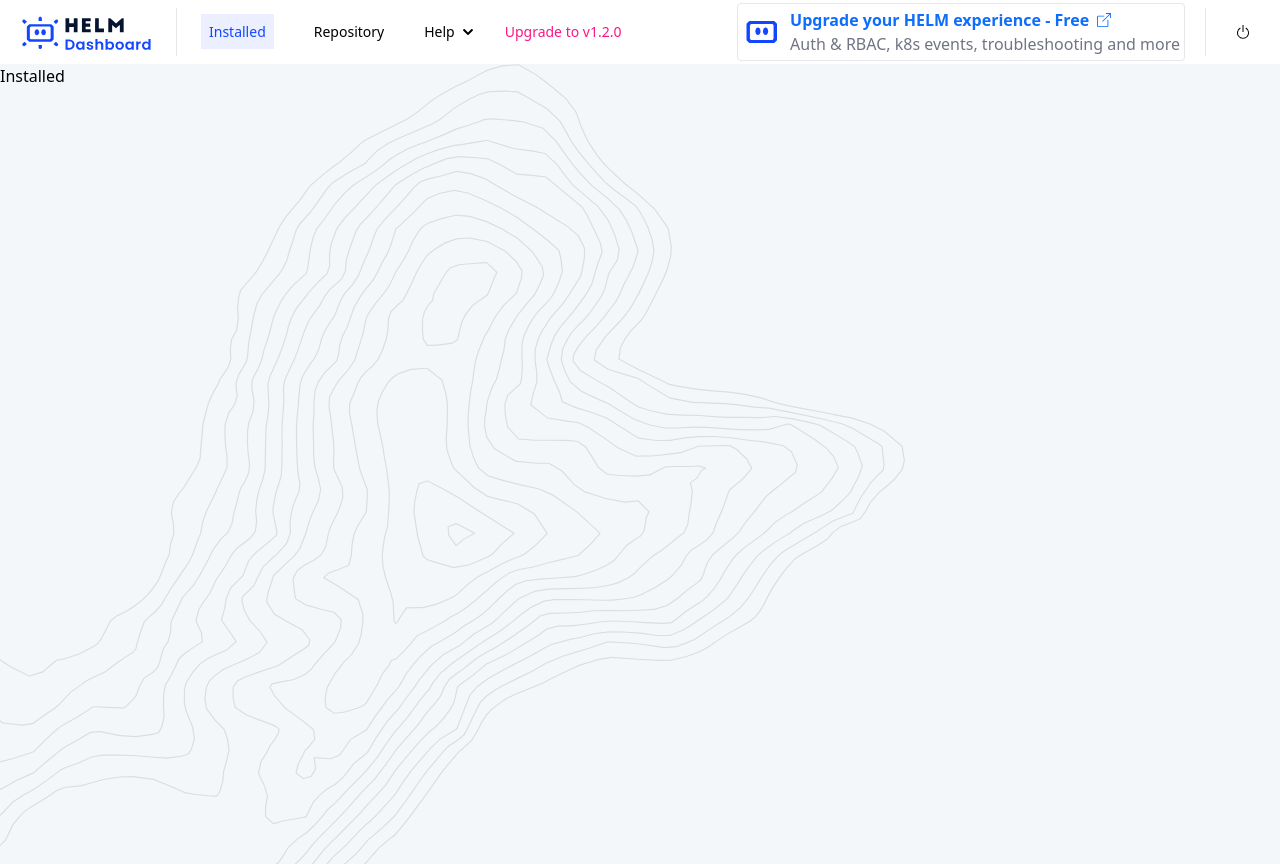
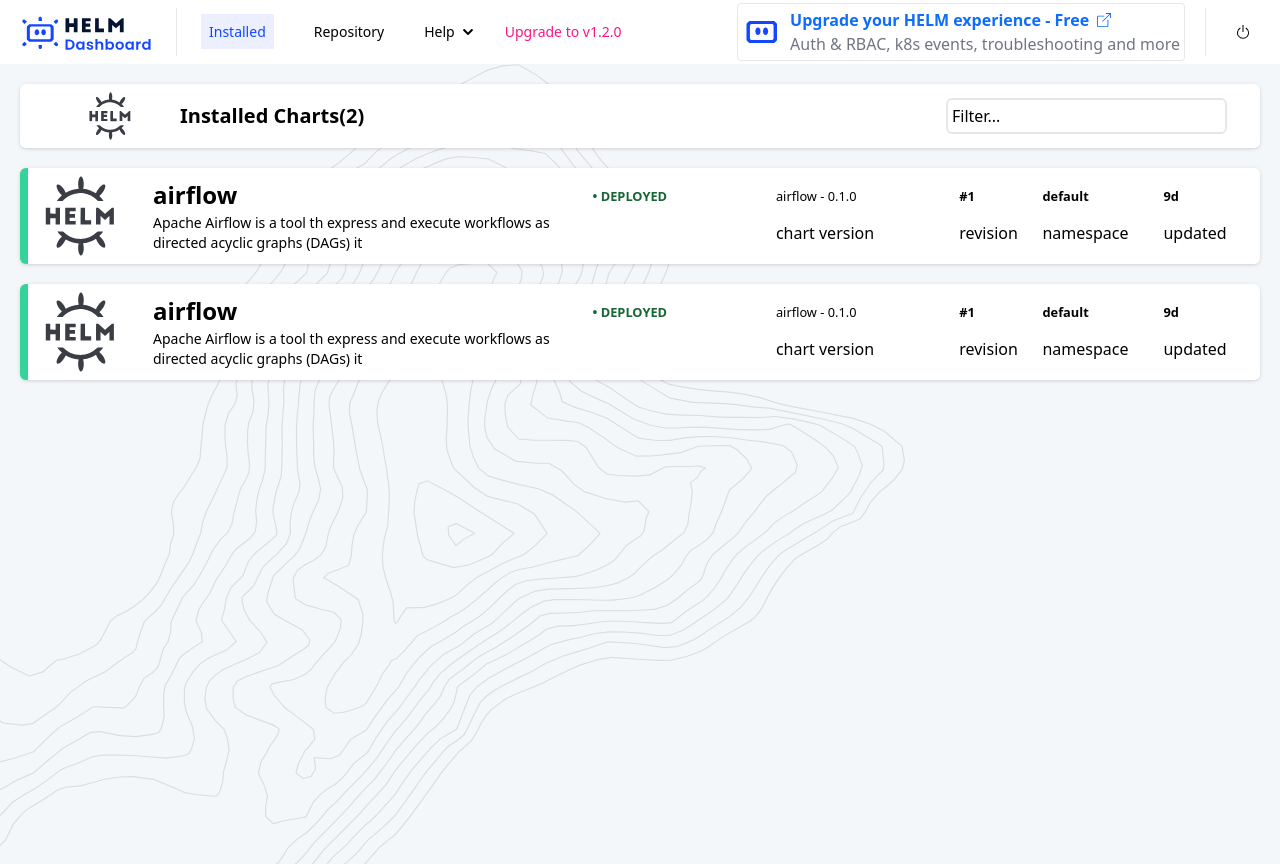
Before and after one commit to komodorio/helm-dashboard, a React (Vite) app in the folder dashboard/: page / in a window 1280 px wide. Built offline with nearby package versions, Linux system fonts and the light colour scheme.

Commit message:
installed-page installed charts UI

```diff
--- /dev/null
+++ b/dashboard/src/components/InstalledPackagesArea.tsx/InstalledPackageCard.tsx
@@ -0,0 +1,43 @@
+import HeaderLogo from "../../assets/packges-header.svg";
+import InstalledPackage from "../../models/PackageModel";
+
+type Props = {
+    installedPackage: InstalledPackage;
+}
+
+export default function InstalledPackageCard(props: Props){
+
+    const {installedPackage} = props;
+
+    return (
+        <div
+        className="flex items-center justify-between bg-white rounded-md p-2 my-5 drop-shadow border-l-8 border-l-emerald-400"
+        >
+            <img src={HeaderLogo} alt="Helm-DashBoard" className="display-inline h-20 mx-1 mr-8"/>
+
+
+            <table className="w-11/12  border-spacing-1">
+                <thead>
+                    <tr>
+                        <td><h2 className="font-bold text-2xl p-l-2">{installedPackage.name}</h2></td>
+                        <td className=" text-green-800 font-bold w-1/6 "><small>&#8226; DEPLOYED</small></td>
+                        <td className=" w-1/6 m-2 "><small >{installedPackage.name} - {installedPackage.version}</small></td>
+                        <td className=" font-bold m-2"><small >#{installedPackage.revision}</small></td>
+                        <td className=" font-bold m-2"><small >default</small></td>
+                        <td className=" font-bold m-2"><small >{installedPackage.lastUpdated}</small></td>
+                    </tr>
+                </thead>
+                <tbody>
+                    <tr>
+                        <td className="pr-10 max-w-xs text-sm">{installedPackage.description}</td>
+                        <td></td>
+                        <td className="font-light mx-3 py-0">chart version</td>
+                        <td className="font-light mx-5 py-0">revision </td>
+                        <td className="font-light  py-0"> namespace </td>
+                        <td className="font-light  py-0"> updated</td>
+                    </tr>
+                </tbody>
+            </table>
+        </div>
+    )
+}
--- /dev/null
+++ b/dashboard/src/components/InstalledPackagesArea.tsx/InstalledPackagesHeader.tsx
@@ -0,0 +1,24 @@
+import HeaderLogo from "../../assets/packges-header.svg";
+import InstalledPackage from "../../models/PackageModel";
+
+type Props = {
+    installedPackages: InstalledPackage[];
+}
+
+export default function InstalledPackagesHeader(props: Props) {
+    const {installedPackages} = props;
+    return (
+        <div
+            className="flex items-center justify-between bg-white rounded-md p-2 drop-shadow"
+        >
+            <div className="flex items-center">
+                <img src={HeaderLogo} alt="Helm-DashBoard" className="display-inline h-12 ml-3 w-[140px] "/>
+                <h2 className="display-inline font-bold text-xl ">Installed Charts({installedPackages.length})</h2>
+            </div>
+
+            <div className="w-1/4">
+                <input className="border-2 border-inherit rounded-md p-1 placeholder:text-black w-11/12" placeholder="Filter..." type="text" />
+            </div>
+        </div>
+    )
+}
--- /dev/null
+++ b/dashboard/src/components/InstalledPackagesArea.tsx/InstalledPackagesList.tsx
@@ -0,0 +1,19 @@
+import { Dispatch, SetStateAction } from "react";
+import InstalledPackageCard from "./InstalledPackageCard";
+import InstalledPackage from "../../models/PackageModel";
+
+type Props = {
+    installedPackages: InstalledPackage[];
+    setInstalledPackages: Dispatch<SetStateAction< InstalledPackage[]>>;
+}
+
+export default function InstalledPackagesList(props: Props) {
+
+    const {installedPackages} = props;
+
+    return (
+        <div>
+            {installedPackages.map((installedPackage: InstalledPackage) => <InstalledPackageCard installedPackage={installedPackage} />)}
+        </div>
+    )
+}
--- /dev/null
+++ b/dashboard/src/models/PackageModel.ts
@@ -0,0 +1,15 @@
+export default class InstalledPackage{
+  version: string
+  name: string;
+  revision: number;
+  lastUpdated: string;
+  description: string;
+
+  constructor(installedPackage: InstalledPackage){
+    this.version = installedPackage.version;
+    this.name = installedPackage.name;
+    this.revision = installedPackage.revision;
+    this.lastUpdated = installedPackage.lastUpdated;
+    this.description = installedPackage.description;
+  };
+}
--- a/dashboard/src/pages/Installed.tsx
+++ b/dashboard/src/pages/Installed.tsx
@@ -1,9 +1,33 @@
-import React from 'react'
+import HeaderLogo from "../../assets/packges-header.svg";
+import { useState } from 'react';
+import InstalledPackagesHeader from '../components/InstalledPackagesArea.tsx/InstalledPackagesHeader';
+import InstalledPackagesList from '../components/InstalledPackagesArea.tsx/InstalledPackagesList';
+import InstalledPackage from '../models/PackageModel';
+
+const currentPackage = {
+  image: HeaderLogo,
+  version: "0.1.0",
+  name: "airflow",
+  revision: 1,
+  lastUpdated: "9d",
+  description: "Apache Airflow is a tool th express and execute workflows as directed acyclic graphs (DAGs) it",
+}
 
 function Installed() {
+
+  const [installedPackages, setInstalledPackages] = useState<InstalledPackage[]>([currentPackage, currentPackage]);
+
   return (
-    <div>Installed</div>
+    <div
+      className='p-5'
+    >
+      <InstalledPackagesHeader installedPackages={installedPackages} />
+
+      <InstalledPackagesList installedPackages={installedPackages} setInstalledPackages={setInstalledPackages} />
+
+
+    </div>
   )
 }
 
-export default Installed
+export default Installed;
```
Also changed, not shown: dashboard/src/assets/packges-header.svg (added), 1 other file (tests, documents, lock files or other folders).
